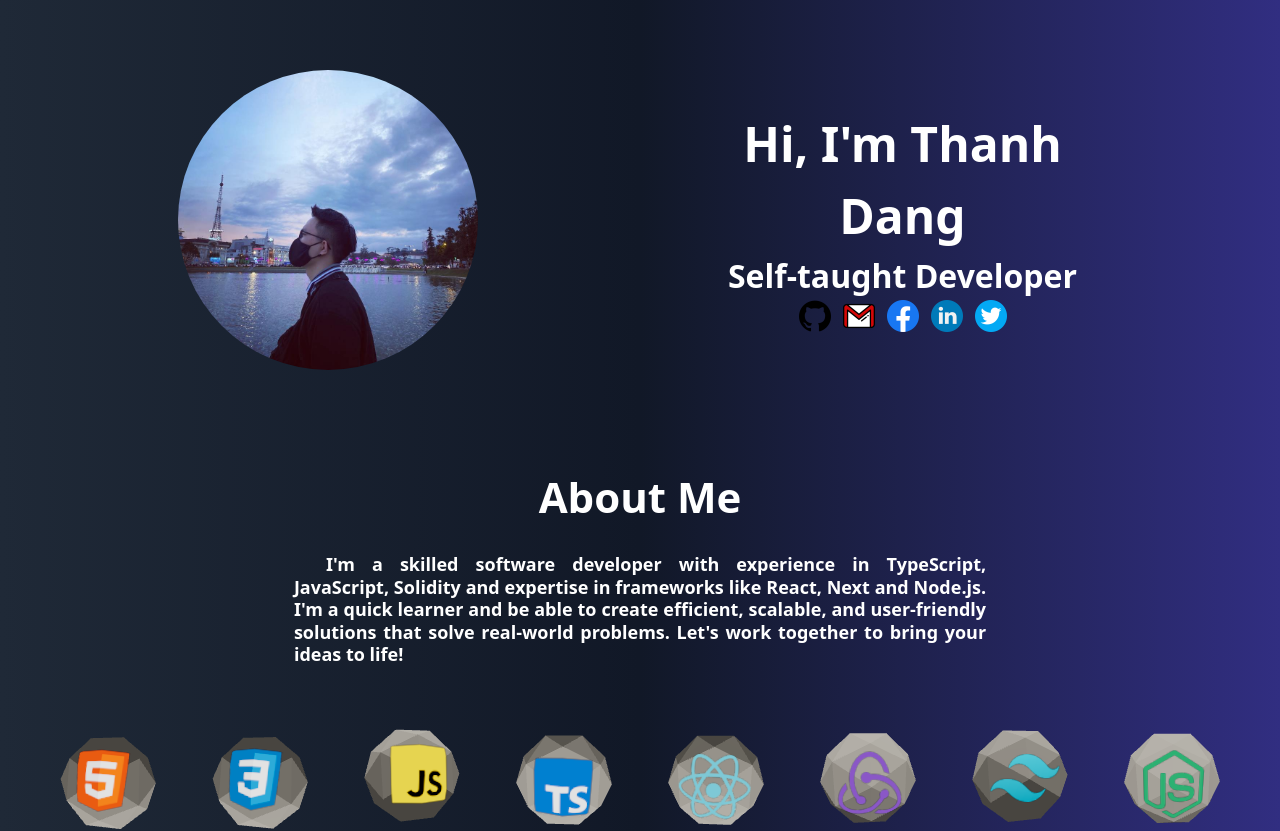
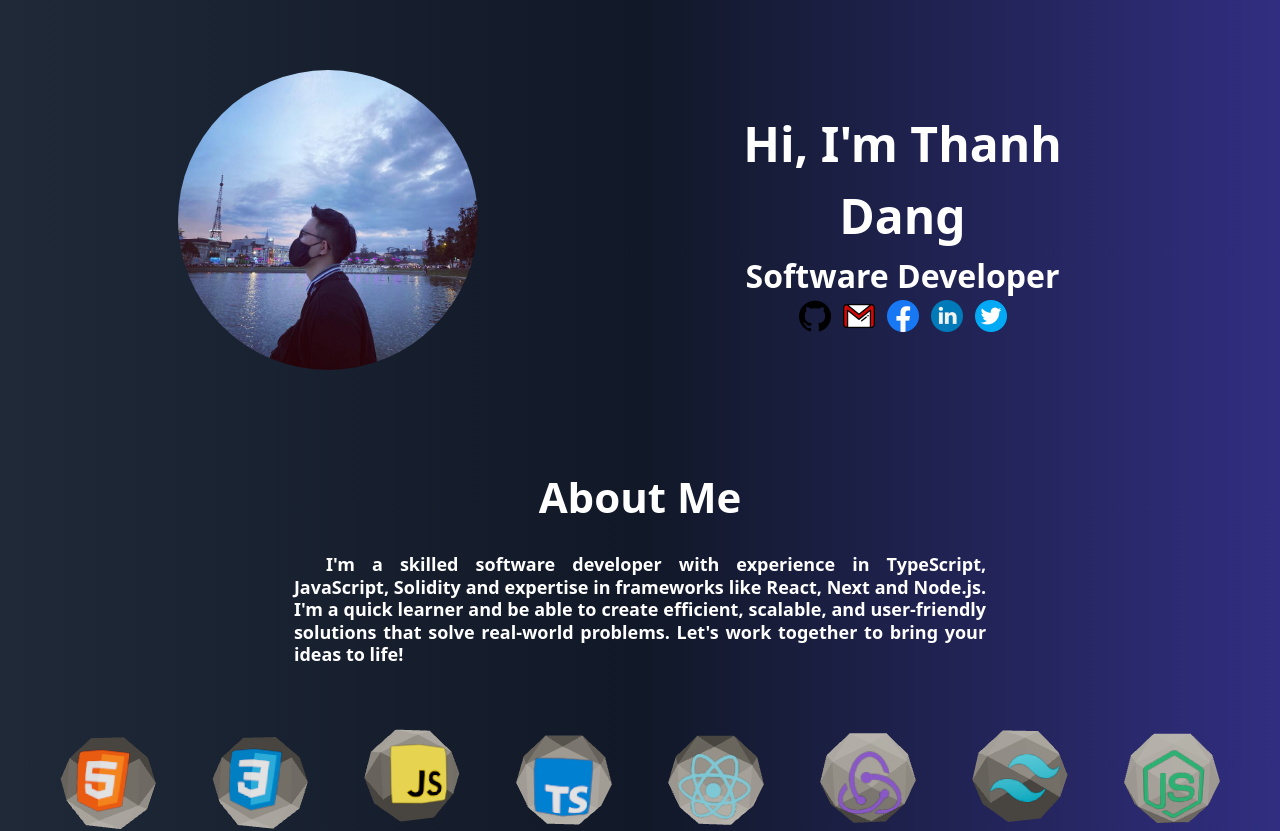
Before and after one commit to Jack-Dang-collab/portfolio, a React (Vite) app: page / in a window 1280 px wide. Shown: the top 831 px of the page. Built offline with nearby package versions, Linux system fonts and the light colour scheme.

Commit message:
Update Header

```diff
--- a/src/components/Header.jsx
+++ b/src/components/Header.jsx
@@ -13,7 +13,7 @@ const Header = () => {
 
         <div data-aos="slide-left" className='w-[400px] my-0 mx-auto'>
             <h1 className='font-bold text-[48px]'>Hi, I'm Thanh Dang</h1>
-            <p className='font-bold text-[32px]'>Self-taught Developer</p>
+            <p className='font-bold text-[32px]'>Software Developer</p>
             <div className='flex text-center items-center justify-center gap-3'>
                 <LinkIcon
                     link="https://github.com/Jack-Dang-collab"
```
